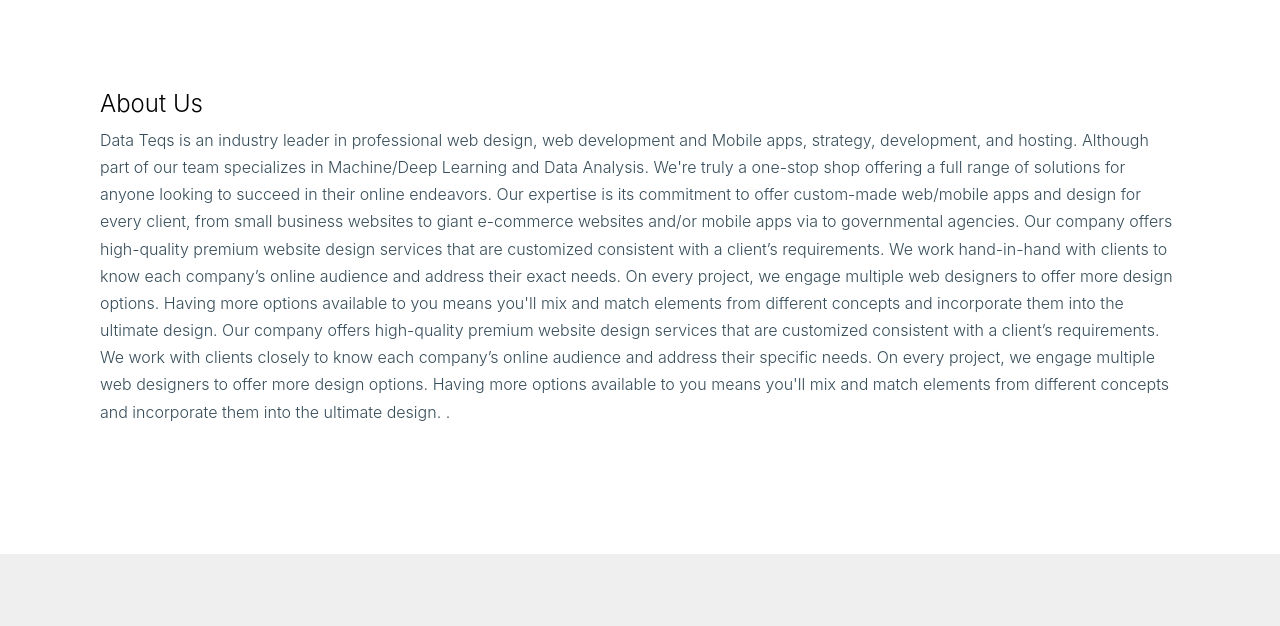
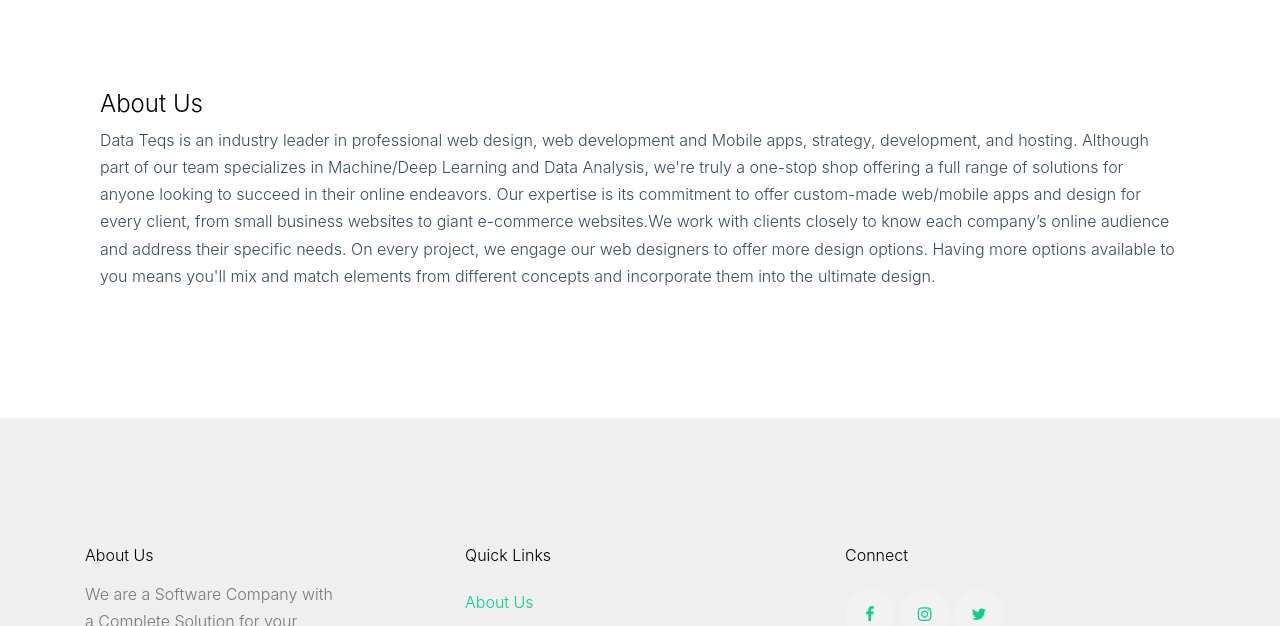
Before and after one commit to bismarkstoney/datateqsweb, a plain HTML site: page about.html in a window 1280 px wide. Shown: the part 699-1325 px from the top of the page. Drawn offline with Linux system fonts and the light colour scheme; files whose address does not match are found by name; a web font is replaced by a local one.

Commit message:
about change'

```diff
--- a/about.html
+++ b/about.html
@@ -92,15 +92,12 @@
     <div class="site-section">
       <div class="container">
 
-          <div class="col-md-12">
-            <h2 class="h4 mb-2">About Us</h2>
-            <p>Data Teqs is an industry leader in professional web design, web development and Mobile apps, strategy, development, and hosting. Although part of our team specializes in Machine/Deep Learning and Data Analysis.
-We're truly a one-stop shop offering a full range of solutions for anyone looking to succeed in their online endeavors.
- Our expertise is its commitment to offer custom-made web/mobile apps and design for every client, from small business websites to giant e-commerce websites and/or mobile apps via to governmental agencies.
-Our company offers high-quality premium website design services that are customized consistent with a client’s requirements. We work hand-in-hand with clients  to know each company’s online audience and address their exact needs. On every project, we engage multiple web designers to offer more design options. Having more options available to you means you'll mix and match elements from different concepts and incorporate them into the ultimate design.
-Our company offers high-quality premium website design services that are customized consistent with a client’s requirements. We work with clients closely to know each company’s online audience and address their specific needs. On every project, we engage multiple web designers to offer more design options. Having more options available to you means you'll mix and match elements from different concepts and incorporate them into the ultimate design.
-
-.</p>
+<div class="col-md-12">
+<h2 class="h4 mb-2">About Us</h2>
+<p>Data Teqs is an industry leader in professional web design, web development and Mobile apps, strategy, development, and hosting. Although part of our team specializes in Machine/Deep Learning and Data Analysis,
+ we're truly a one-stop shop offering a full range of solutions for anyone looking to succeed in their online endeavors.
+ Our expertise is its commitment to offer custom-made web/mobile apps and design for every client, from small business websites to giant e-commerce websites.We work with clients closely to know each company’s online audience and address their specific needs. On every project, we engage our web designers to offer more design options. Having more options available to you means you'll mix and match elements from different concepts and incorporate them into the ultimate design.
+</p>
 
 
 
```
